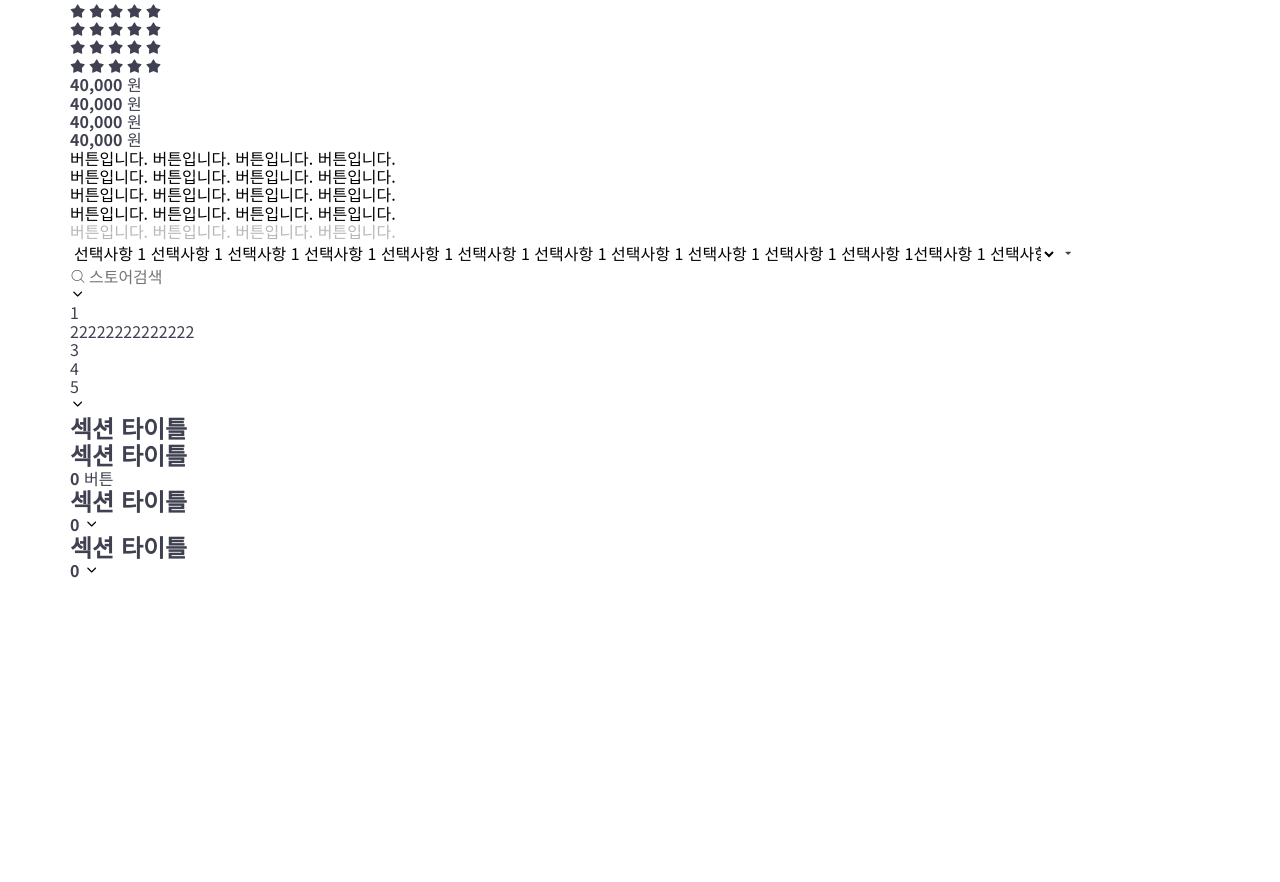
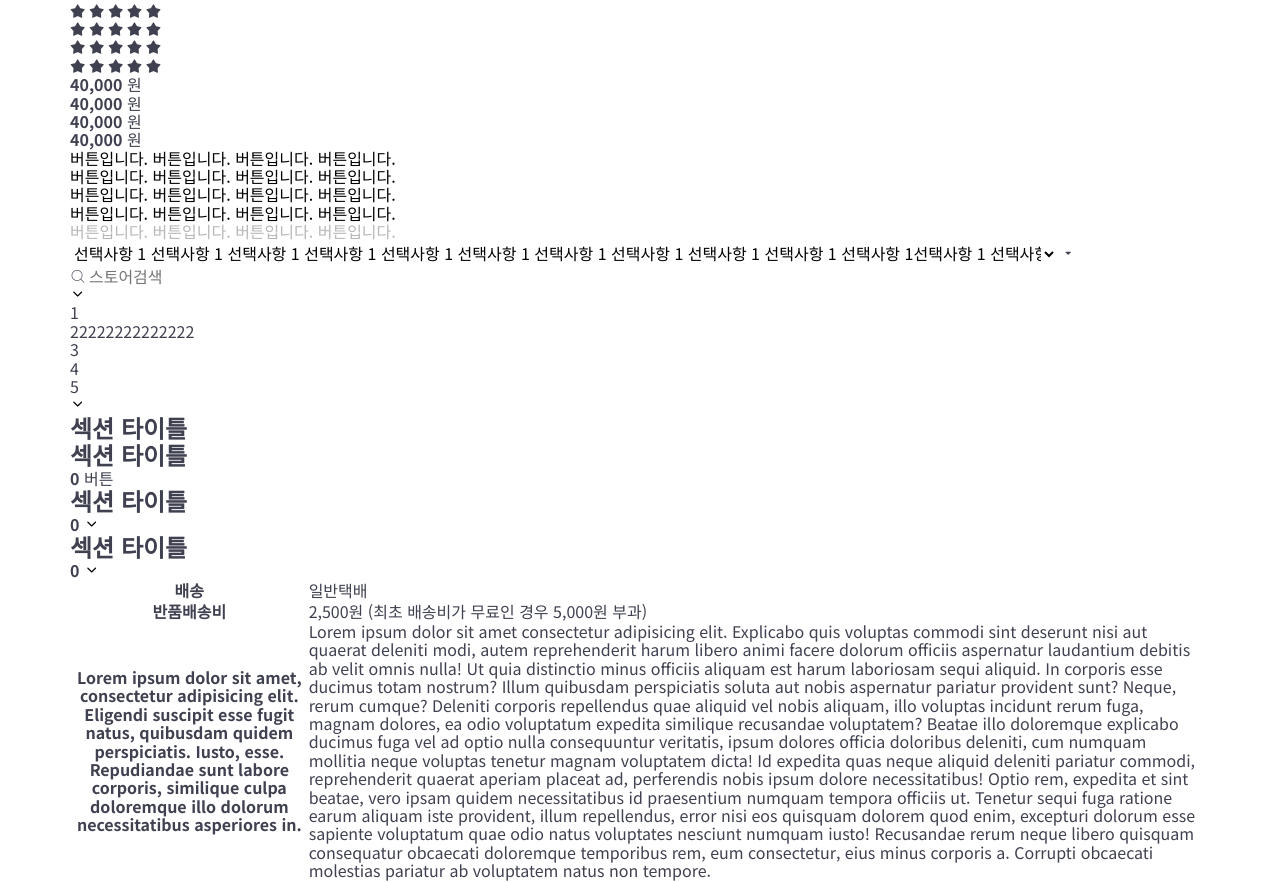
Before and after one commit to ysisys0202/tomorrow-house, a website: page components.html in a window 1280 px wide. Shown: the part 2342-3224 px from the top of the page. Before the commit the page ends 2924 px from the top, so only its background shows below. Drawn offline with Linux system fonts and the light colour scheme; files whose address does not match are found by name.

Commit message:
Create a shared component : product-table

```diff
--- a/components.html
+++ b/components.html
@@ -227,6 +227,58 @@
           </button>
         </header>
       </div>
+      <!-- /.product-section-headers -->
+      <div class="table">
+        <table class="product-table">
+          <tbody>
+            <tr>
+              <th scope="row">배송</th>
+              <td>일반택배</td>
+            </tr>
+            <tr>
+              <th scope="row">반품배송비</th>
+              <td>2,500원 (최초 배송비가 무료인 경우 5,000원 부과)</td>
+            </tr>
+            <tr>
+              <th scope="row">
+                Lorem ipsum dolor sit amet, consectetur adipisicing elit.
+                Eligendi suscipit esse fugit natus, quibusdam quidem
+                perspiciatis. Iusto, esse. Repudiandae sunt labore corporis,
+                similique culpa doloremque illo dolorum necessitatibus
+                asperiores in.
+              </th>
+              <td>
+                Lorem ipsum dolor sit amet consectetur adipisicing elit.
+                Explicabo quis voluptas commodi sint deserunt nisi aut quaerat
+                deleniti modi, autem reprehenderit harum libero animi facere
+                dolorum officiis aspernatur laudantium debitis ab velit omnis
+                nulla! Ut quia distinctio minus officiis aliquam est harum
+                laboriosam sequi aliquid. In corporis esse ducimus totam
+                nostrum? Illum quibusdam perspiciatis soluta aut nobis
+                aspernatur pariatur provident sunt? Neque, rerum cumque?
+                Deleniti corporis repellendus quae aliquid vel nobis aliquam,
+                illo voluptas incidunt rerum fuga, magnam dolores, ea odio
+                voluptatum expedita similique recusandae voluptatem? Beatae illo
+                doloremque explicabo ducimus fuga vel ad optio nulla
+                consequuntur veritatis, ipsum dolores officia doloribus
+                deleniti, cum numquam mollitia neque voluptas tenetur magnam
+                voluptatem dicta! Id expedita quas neque aliquid deleniti
+                pariatur commodi, reprehenderit quaerat aperiam placeat ad,
+                perferendis nobis ipsum dolore necessitatibus! Optio rem,
+                expedita et sint beatae, vero ipsam quidem necessitatibus id
+                praesentium numquam tempora officiis ut. Tenetur sequi fuga
+                ratione earum aliquam iste provident, illum repellendus, error
+                nisi eos quisquam dolorem quod enim, excepturi dolorum esse
+                sapiente voluptatum quae odio natus voluptates nesciunt numquam
+                iusto! Recusandae rerum neque libero quisquam consequatur
+                obcaecati doloremque temporibus rem, eum consectetur, eius minus
+                corporis a. Corrupti obcaecati molestias pariatur ab voluptatem
+                natus non tempore.
+              </td>
+            </tr>
+          </tbody>
+        </table>
+      </div>
     </div>
   </body>
 </html>
```
